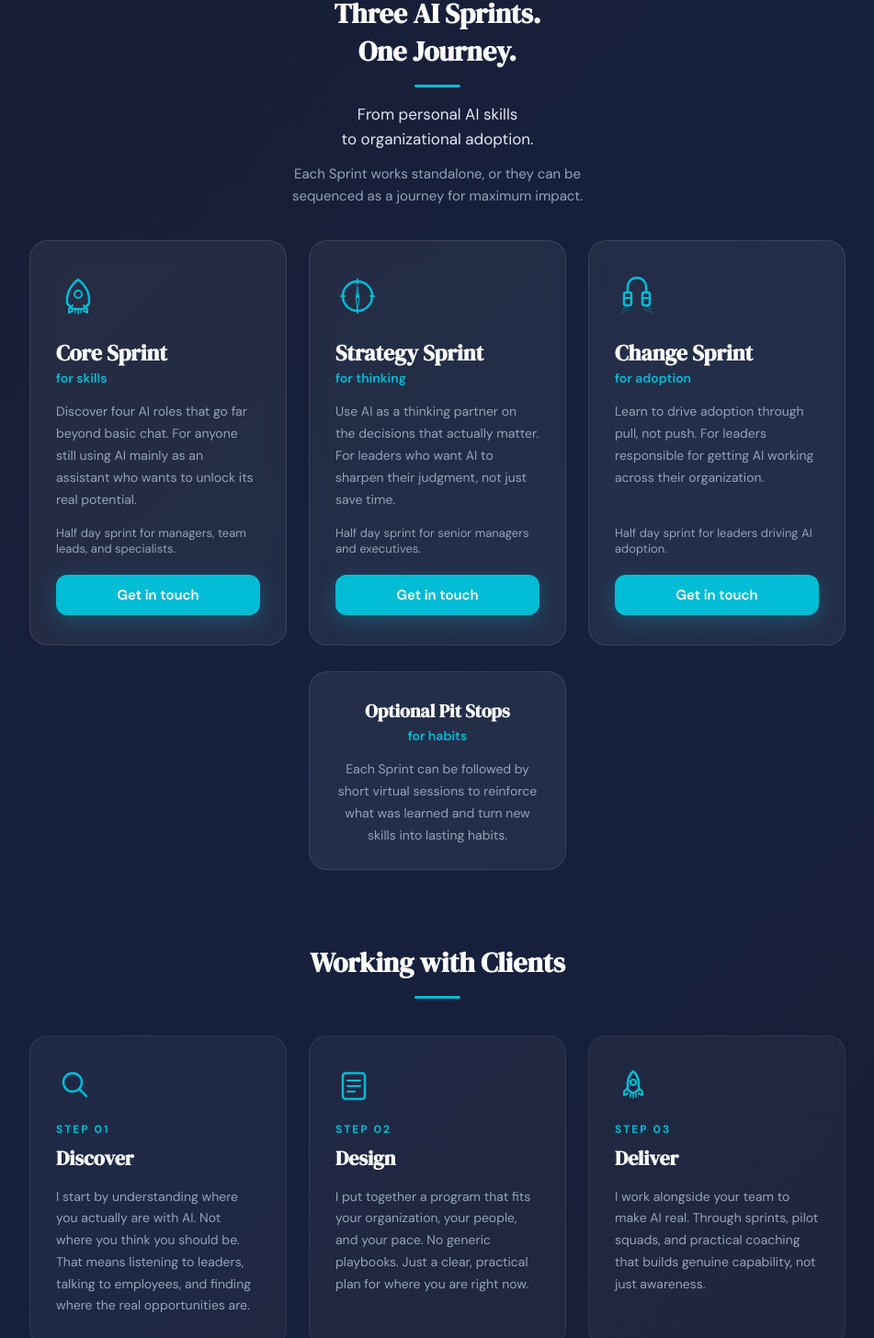
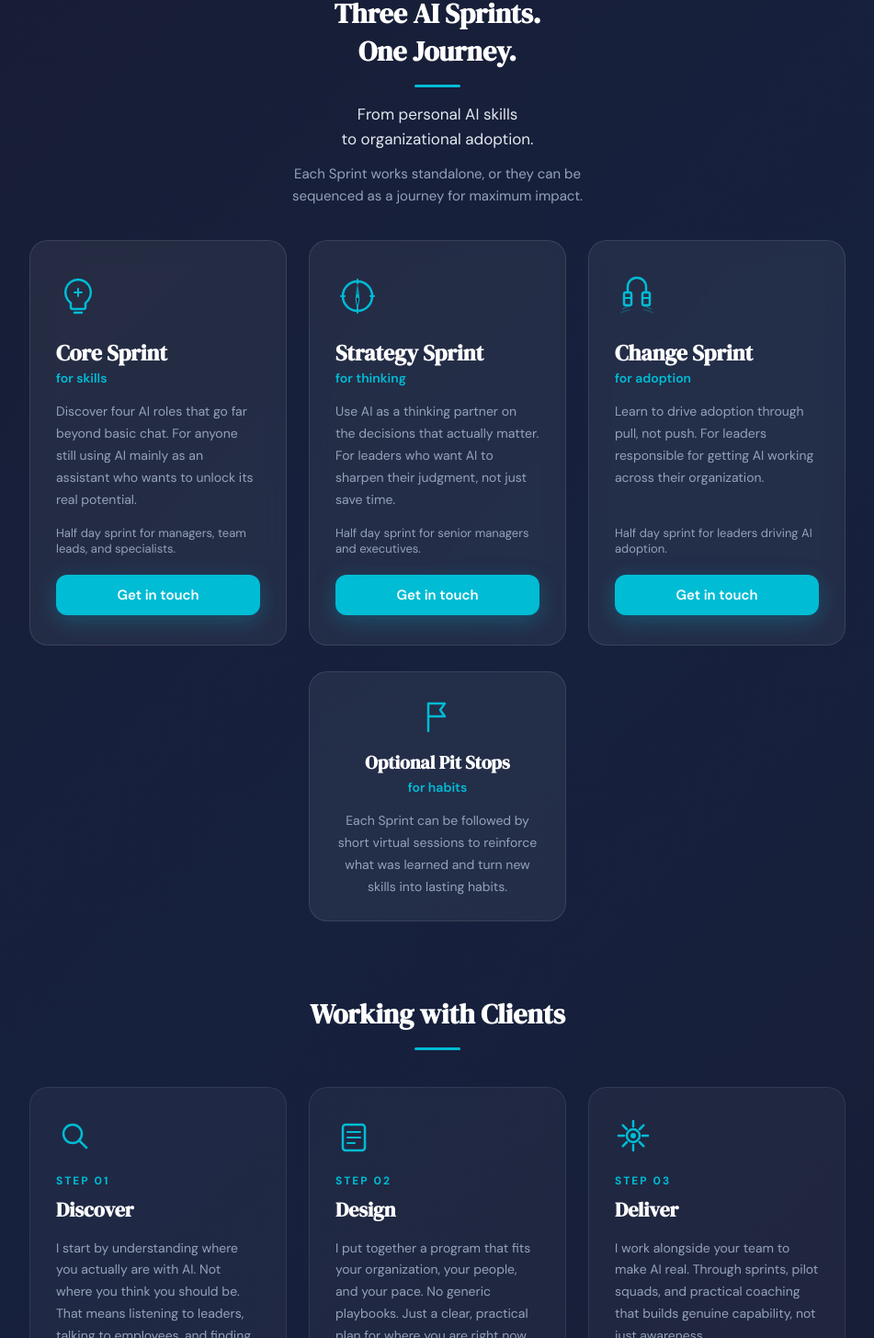
Before and after one commit to coachbay/site, a React (Vite) app: page / in a window 1280 px wide. Shown: the part 983-2438 px from the top of the page at 92% size, without its empty margins (164-1115 px from the left). Built offline with nearby package versions, Linux system fonts and the light colour scheme.

Commit message:
Fix icon inconsistency: lightbulb for Core Sprint, gear for Deliver, add flag to Pit Stops

```diff
--- a/LandingPage.jsx
+++ b/LandingPage.jsx
@@ -13,12 +13,11 @@ const RobotIcon = () => (
   </svg>
 );
 
-const RocketIcon = () => (
+const SkillsIcon = () => (
   <svg width="48" height="48" viewBox="0 0 48 48" fill="none">
-    <path d="M24 6c0 0-12 8-12 22v4l6 6h12l6-6v-4C36 14 24 6 24 6z" stroke="#00BCD4" strokeWidth="2.5" strokeLinejoin="round" fill="none"/>
-    <circle cx="24" cy="22" r="4" stroke="#00BCD4" strokeWidth="2" fill="none"/>
-    <path d="M18 34l-4 4v4l4-2M30 34l4 4v4l-4-2" stroke="#00BCD4" strokeWidth="2" strokeLinecap="round" strokeLinejoin="round" fill="none"/>
-    <path d="M21 38v4M24 39v4M27 38v4" stroke="#00BCD4" strokeWidth="1.5" strokeLinecap="round"/>
+    <path d="M24 6a14 14 0 0 0-8 25.4V36a2 2 0 0 0 2 2h12a2 2 0 0 0 2-2v-4.6A14 14 0 0 0 24 6z" stroke="#00BCD4" strokeWidth="2.5" strokeLinejoin="round" fill="none"/>
+    <line x1="20" y1="42" x2="28" y2="42" stroke="#00BCD4" strokeWidth="2.5" strokeLinecap="round"/>
+    <path d="M24 16v8M20 20h8" stroke="#00BCD4" strokeWidth="2" strokeLinecap="round"/>
   </svg>
 );
 
@@ -82,7 +81,7 @@ const TeamIcon = () => (
 const sprints = [
   {
     id: "core",
-    icon: <RocketIcon />,
+    icon: <SkillsIcon />,
     title: "Core Sprint",
     tagline: "for skills",
     detail: "Half day sprint for managers, team leads, and specialists.",
@@ -389,6 +388,12 @@ export default function LandingPage({ onNavigate }) {
           marginLeft: "auto",
           marginRight: "auto",
         }}>
+          <div style={{ marginBottom: 16, display: "flex", justifyContent: "center" }}>
+            <svg width="40" height="40" viewBox="0 0 40 40" fill="none">
+              <line x1="10" y1="6" x2="10" y2="36" stroke={CYAN} strokeWidth="2.5" strokeLinecap="round"/>
+              <path d="M10 6h18l-5 7 5 7H10" stroke={CYAN} strokeWidth="2.5" strokeLinejoin="round" fill="none"/>
+            </svg>
+          </div>
           <h3 style={{
             fontFamily: "'DM Serif Display', serif",
             fontSize: 20,
@@ -471,11 +476,16 @@ export default function LandingPage({ onNavigate }) {
               description: "I work alongside your team to make AI real. Through sprints, pilot squads, and practical coaching that builds genuine capability, not just awareness.",
               icon: (
                 <svg width="40" height="40" viewBox="0 0 40 40" fill="none">
-                  <path d="M20 6 C20 6 26 10 26 20 L26 26 L20 30 L14 26 L14 20 C14 10 20 6 20 6Z" stroke={CYAN} strokeWidth="2.5" strokeLinejoin="round" fill="none"/>
-                  <circle cx="20" cy="18" r="3" stroke={CYAN} strokeWidth="2" fill="none"/>
-                  <path d="M14 24 L10 28 L10 32 L14 30" stroke={CYAN} strokeWidth="2" strokeLinecap="round" strokeLinejoin="round" fill="none"/>
-                  <path d="M26 24 L30 28 L30 32 L26 30" stroke={CYAN} strokeWidth="2" strokeLinecap="round" strokeLinejoin="round" fill="none"/>
-                  <path d="M17 30 L17 34 M20 31 L20 35 M23 30 L23 34" stroke={CYAN} strokeWidth="1.5" strokeLinecap="round"/>
+                  <circle cx="20" cy="20" r="7" stroke={CYAN} strokeWidth="2.5" fill="none"/>
+                  <circle cx="20" cy="20" r="3" fill={CYAN}/>
+                  <line x1="20" y1="4" x2="20" y2="10" stroke={CYAN} strokeWidth="2.5" strokeLinecap="round"/>
+                  <line x1="20" y1="30" x2="20" y2="36" stroke={CYAN} strokeWidth="2.5" strokeLinecap="round"/>
+                  <line x1="4" y1="20" x2="10" y2="20" stroke={CYAN} strokeWidth="2.5" strokeLinecap="round"/>
+                  <line x1="30" y1="20" x2="36" y2="20" stroke={CYAN} strokeWidth="2.5" strokeLinecap="round"/>
+                  <line x1="8.7" y1="8.7" x2="13" y2="13" stroke={CYAN} strokeWidth="2.5" strokeLinecap="round"/>
+                  <line x1="27" y1="27" x2="31.3" y2="31.3" stroke={CYAN} strokeWidth="2.5" strokeLinecap="round"/>
+                  <line x1="8.7" y1="31.3" x2="13" y2="27" stroke={CYAN} strokeWidth="2.5" strokeLinecap="round"/>
+                  <line x1="27" y1="13" x2="31.3" y2="8.7" stroke={CYAN} strokeWidth="2.5" strokeLinecap="round"/>
                 </svg>
               ),
             },
```
Also changed, not shown: 4 other files (tests, documents, lock files or other folders).
